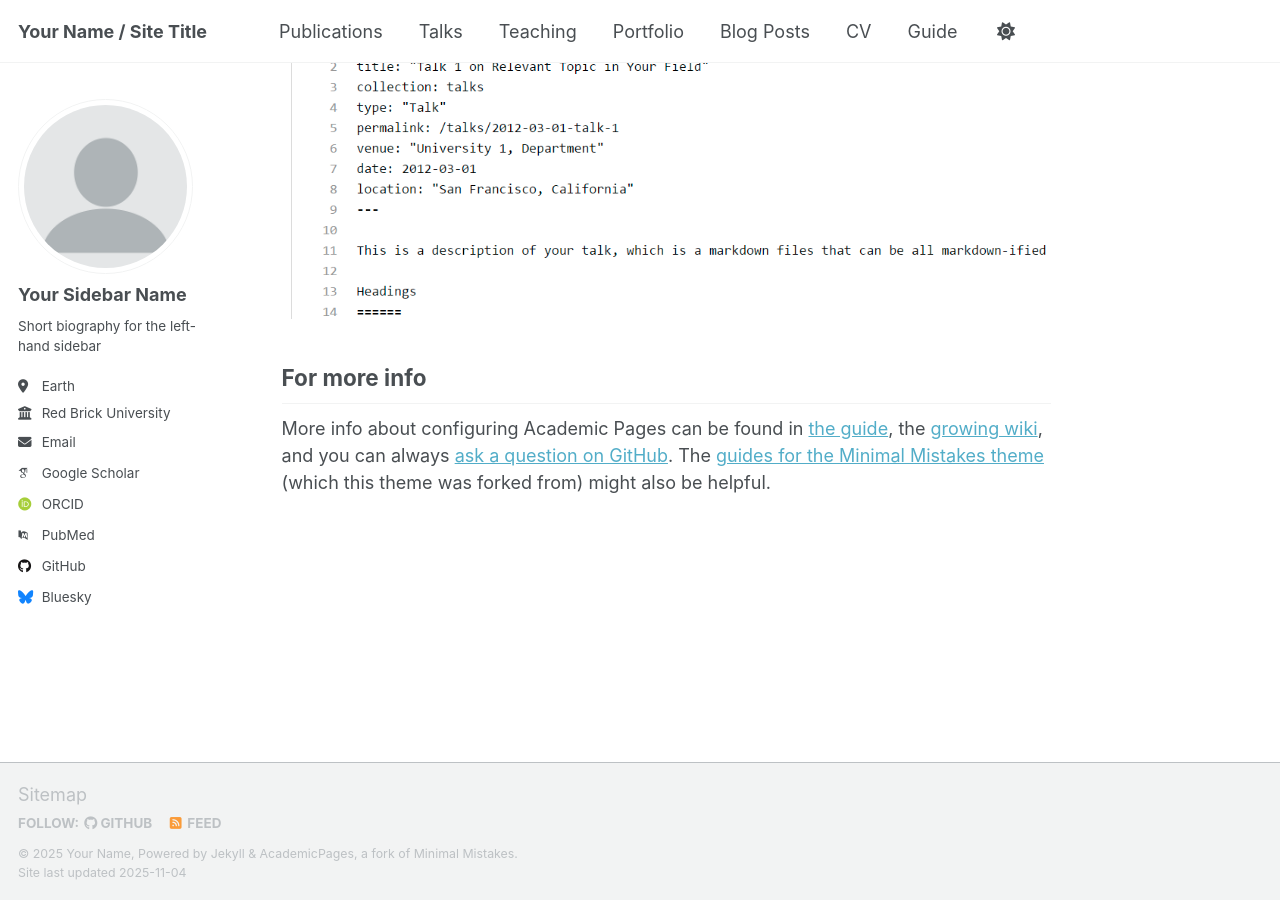
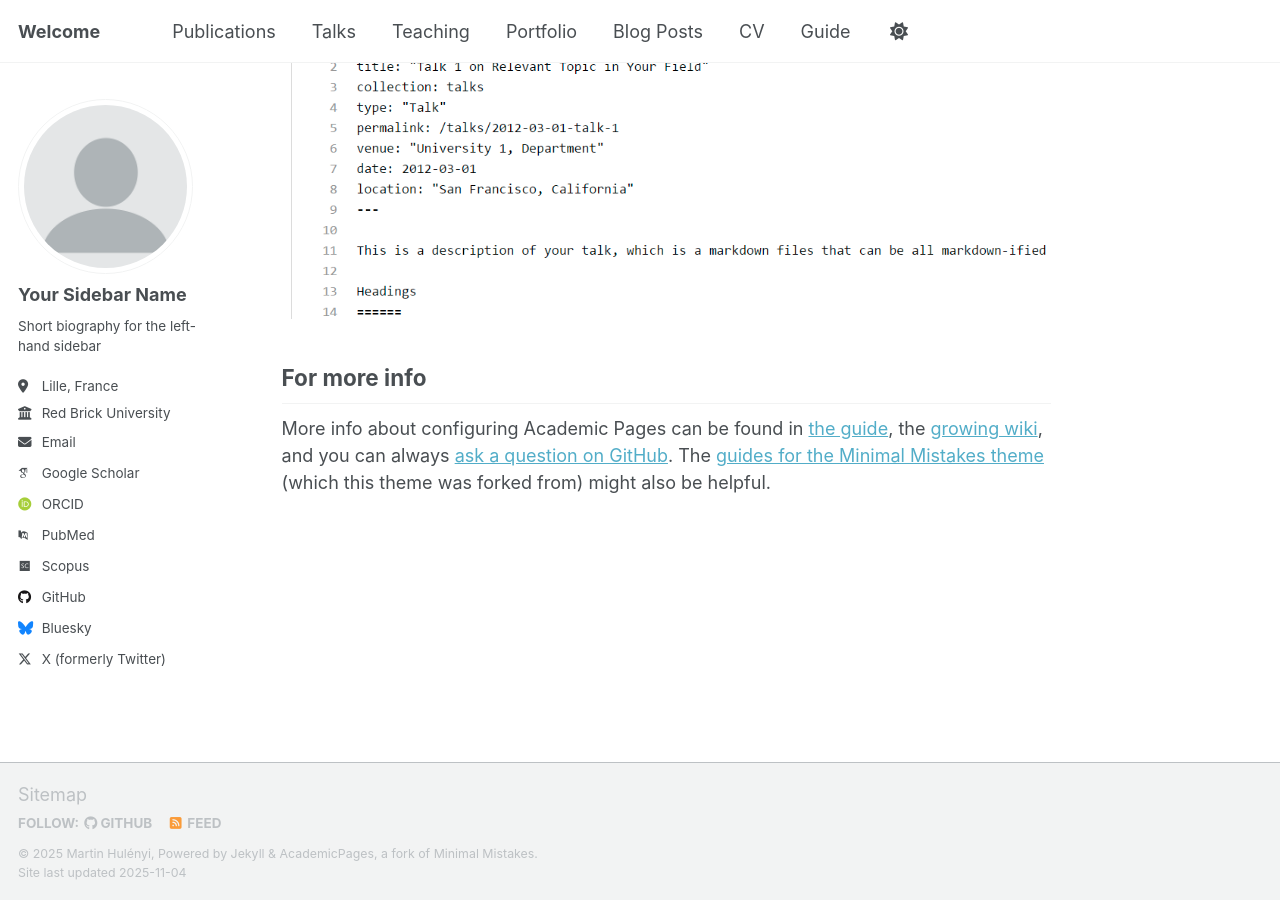
Before and after one commit to martinhulenyi/martinhulenyi.github.io, a Jekyll site: the page built from _pages/about.md, in a window 1280 px wide and 900 px high, scrolled down 2880 px. Built offline with Jekyll 4.4.1, drawn with Linux system fonts in a browser that asks for light colours; some web fonts are replaced; a script that is not in the unit is left out.

Commit message:
Update _config.yml

```diff
--- a/_config.yml
+++ b/_config.yml
@@ -9,10 +9,10 @@
 # Basic Site Settings
 locale                   : "en-US"
 site_theme               : "default" # Currently available options are "default", "air"
-title                    : "Your Name / Site Title"
+title                    : "Welcome"
 title_separator          : "-"
-name                     : &name "Your Name"
-description              : &description "Your Name's academic portfolio"   # Update this with a general description of your site, this is the default if not overridden by a page
+name                     : &name "Martin Hulényi"
+description              : &description "PhD candidate in economics"   # Update this with a general description of your site, this is the default if not overridden by a page
 url                      : https://academicpages.github.io # The base hostname & protocol for your site e.g. "https://[your GitHub username].github.io",
                                                            # or if you already have some other page hosted on Github then use "https://[your GitHub username].github.io/[Your Repo Name]"
 baseurl                  : "" # the subpath of your site, e.g. "/blog"
@@ -27,34 +27,34 @@ author:
   name             : "Your Sidebar Name"
   pronouns         : # example: "she/her"
   bio              : "Short biography for the left-hand sidebar"
-  location         : "Earth"
+  location         : "Lille, France"
   employer         : "Red Brick University"
   uri              : # URL
-  email            : "none@example.org"
+  email            : "martin.hulenyi@gmail.com"
 
   # Academic websites
   academia         : # URL
   arxiv            : # URL - Update with the correct link to your profile
-  googlescholar    : "https://scholar.google.com/citations?user=PS_CX0AAAAAJ"
+  googlescholar    : "https://scholar.google.com/citations?user=Xk7W1hMAAAAJ"
   inspire-hep      : # URL
   impactstory      : # URL
-  orcid            : "https://orcid.org/yourorcidurl"
+  orcid            : "https://orcid.org/0009-0001-2636-9039"
   semantic         : # URL
   pubmed           : "https://www.ncbi.nlm.nih.gov/pubmed/?term=john+snow"
   researchgate     : # URL
-  scopus           : # URL
+  scopus           : "https://www.scopus.com/authid/detail.uri?authorId=57210162154"
 
   # Repositories and software development
   bitbucket        : # Username - Update with your username on the site
   codepen          : # Username
   dribbble         : # Username
-  github           : "academicpages"
+  github           : "https://github.com/martinhulenyi"
   kaggle           : # Username
   stackoverflow    : # User number or user number and name (i.e., use "1" or "1/jeff-atwood")
 
   # Social media
   artstation       : # Username
-  bluesky          : "bsky.app" # Replace this with you Bluesky username
+  bluesky          : "@hulenyimartin.bsky.social" # Replace this with you Bluesky username
   facebook         : # Username
   flickr           : # Username
   foursquare       : # Username
@@ -71,7 +71,7 @@ author:
   steam            : # Username
   telegram         : # URL
   tumblr           : # Username
-  twitter          : # Username for X / Twitter
+  twitter          : "@HulenyiMartin" # Username for X / Twitter
   vine             : # Username
   weibo            : # Username
   wikipedia        : # Username
```
